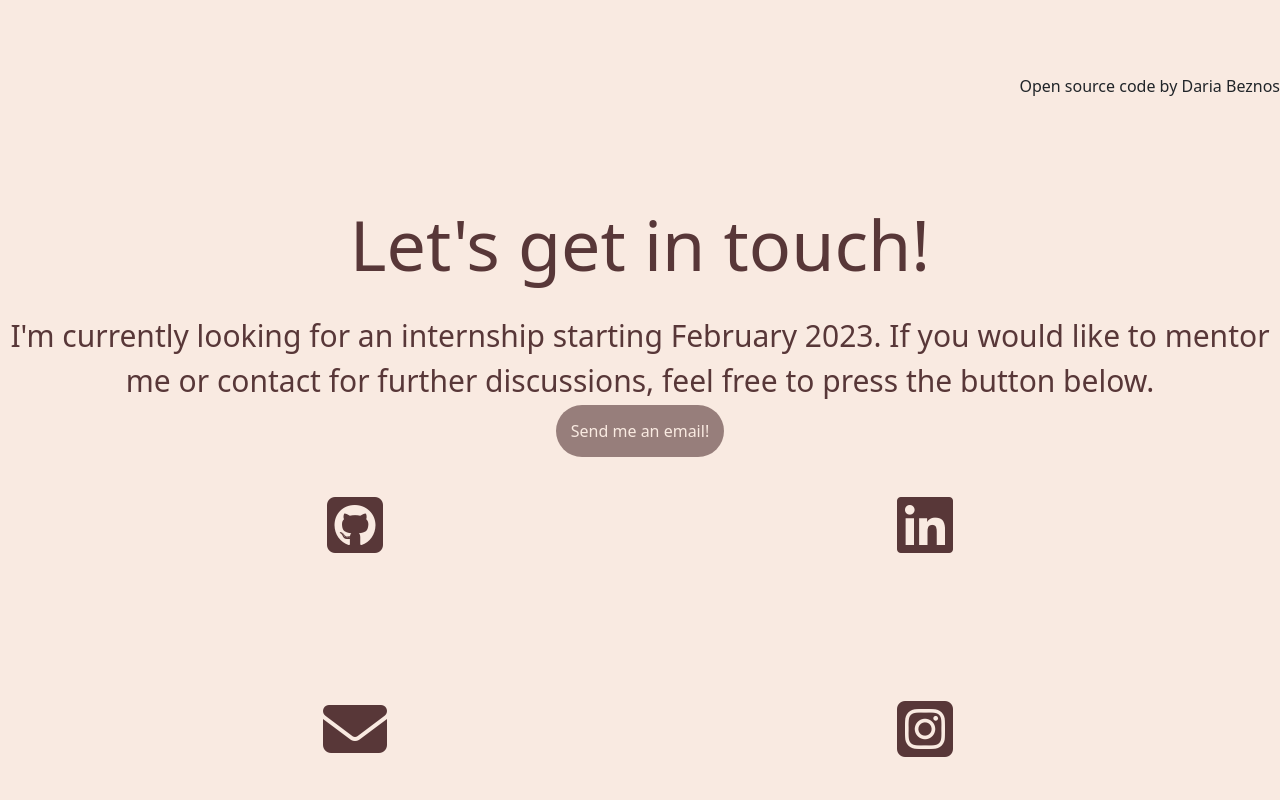
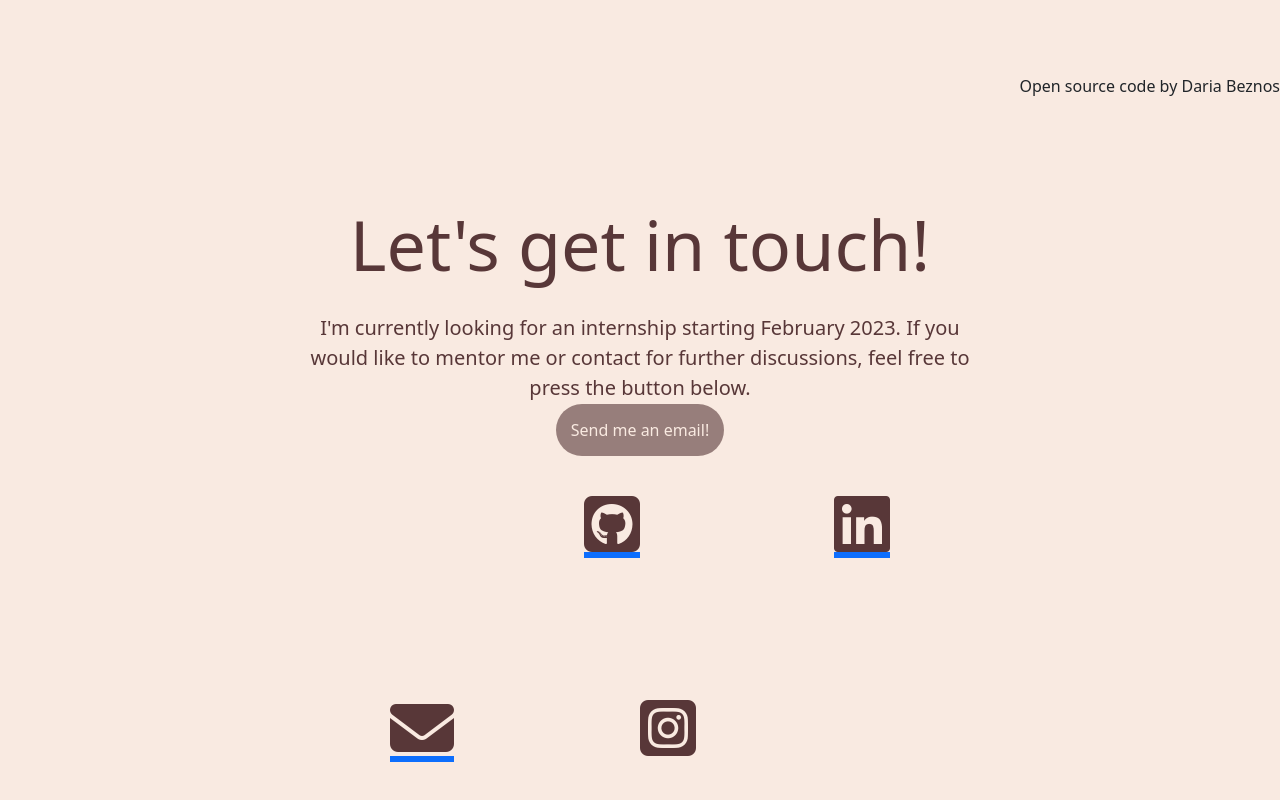
Before and after one commit to DariaBeznos/SheCodes-Project, a plain HTML site: page index.html in a window 1280 px wide. Shown: the part 686-1486 px from the top of the page. Drawn offline with nearby package versions, Linux system fonts and the light colour scheme; a web font is replaced by a local one.

Commit message:
Fixed layout homepage

```diff
--- a/index.html
+++ b/index.html
@@ -31,7 +31,7 @@
   <body>
     <nav class="navbar navbar-expand-lg bg-transparent">
       <div class="container-fluid">
-        <a class="navbar-brand" href="index.html">B</a>
+        <a class="navbar-brand mx-5" href="index.html">B</a>
         <button
           class="navbar-toggler"
           type="button"
@@ -66,7 +66,7 @@
         </div>
       </div>
     </nav>
-    <div class="container">
+    <div class="container-fluid">
       <div class="description">
         <h1>Hi, my name is</h1>
         <h2>Daria Beznos</h2>
@@ -96,14 +96,11 @@
       >
         Send me an email!</a
       >
-      <div class="container">
+      <div class="container contactcontainer">
         <div class="row">
           <div class="col-sm-6 contactinfo">
             <a href="https://github.com/DariaBeznos">
-              <i
-                class="fa-brands fa-square-github fa-4x"
-                id="contactoptions"
-              ></i
+              <i class="fa-brands fa-square-github fa-4x firstcontact"></i
             ></a>
           </div>
           <div class="col-sm-6 contactinfo">
@@ -111,21 +108,18 @@
               href="https://www.linkedin.com/in/daria-beznos-230214208/"
               class="linkedinlink"
             >
-              <i class="fa-brands fa-linkedin fa-4x" id="contactoptions"></i
+              <i class="fa-brands fa-linkedin fa-4x firstcontact"></i
             ></a>
           </div>
         </div>
         <div class="row">
           <div class="col-sm-6 contactinfo">
-            <a href="#">
-              <i class="fa-solid fa-envelope fa-4x" id="contactoptions"></i
+            <a href="mailto:dariabeznos19@gmail.com">
+              <i class="fa-solid fa-envelope fa-4x secondcontact"></i
             ></a>
           </div>
           <div class="col-sm-6 contactinfo">
-            <i
-              class="fa-brands fa-square-instagram fa-4x"
-              id="contactoptions"
-            ></i>
+            <i class="fa-brands fa-square-instagram fa-4x secondcontact"></i>
             <p class="fixed-bottom d-flex justify-content-end">
               Open source code by Daria Beznos
             </p>
--- a/styles/portfolio.css
+++ b/styles/portfolio.css
@@ -3,6 +3,7 @@
   --secondary-color: #cc8b86;
   --dark-color: #583738;
   --button-color: rgba(88, 55, 56, 0.6);
+  --big-button-color: rgba(88, 55, 56, 0.8);
   --main-font-family: "Adamina", serif;
   --secondary-font-family: "PT Sans Caption", sans-serif;
   --fa-primary-color: #583738;
@@ -67,18 +68,21 @@ h6 {
   text-decoration: none;
   font-family: var(--main-font-family);
 }
+
 .getcontact {
   display: block;
   text-align: center;
-  padding: 300px 0 100px 0;
+  padding: 300px 0 50px 0;
 }
 .getintouch {
   font-size: 70px;
   color: var(--dark-color);
 }
 .intouch {
-  font-size: 30px;
+  font-size: 20px;
   color: var(--dark-color);
+  max-width: 700px;
+  margin: 15px auto;
 }
 .emailbutton {
   width: 110px;
@@ -89,8 +93,25 @@ h6 {
   text-decoration: none;
   display: inline;
 }
-#contactoptions {
+.emailbutton:hover {
+  transition: 200ms ease-in-out;
+  width: 120px;
+  cursor: pointer;
+  color: var(--main-color);
+  background: var(--big-button-color);
+}
+.contactcontainer {
+  max-width: 500px;
+}
+.firstcontact {
   color: var(--fa-primary-color);
+  display: flex;
+  justify-content: flex-end;
+}
+.secondcontact {
+  color: var(--fa-primary-color);
+  display: flex;
+  justify-content: flex-start;
 }
 .contactinfo {
   display: block;
```
Also changed, not shown: 1 other file.
